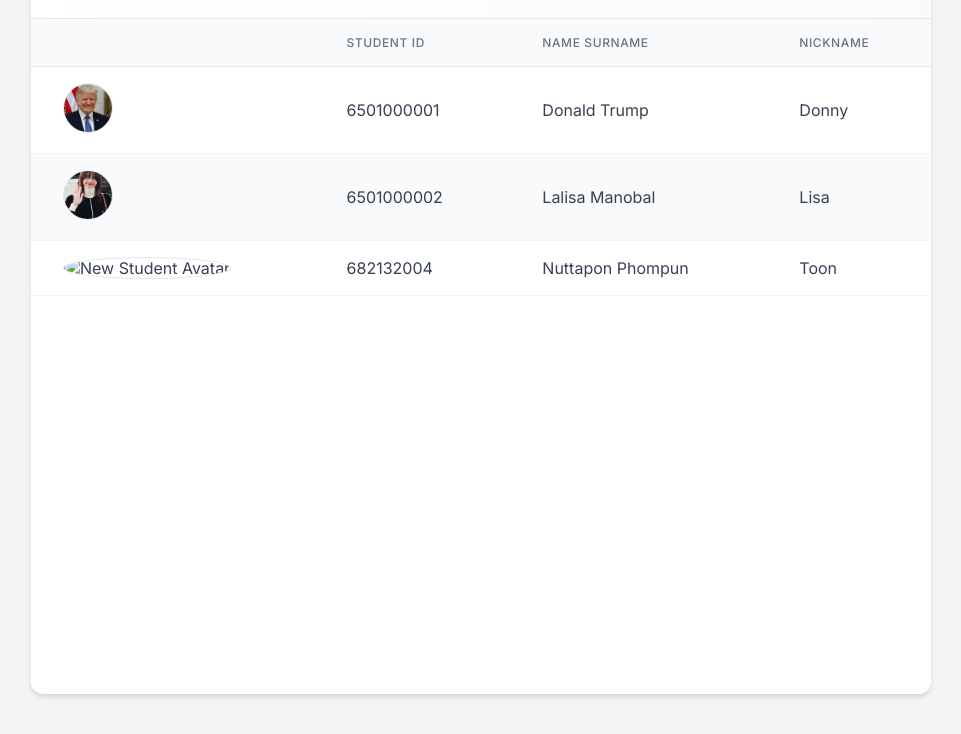
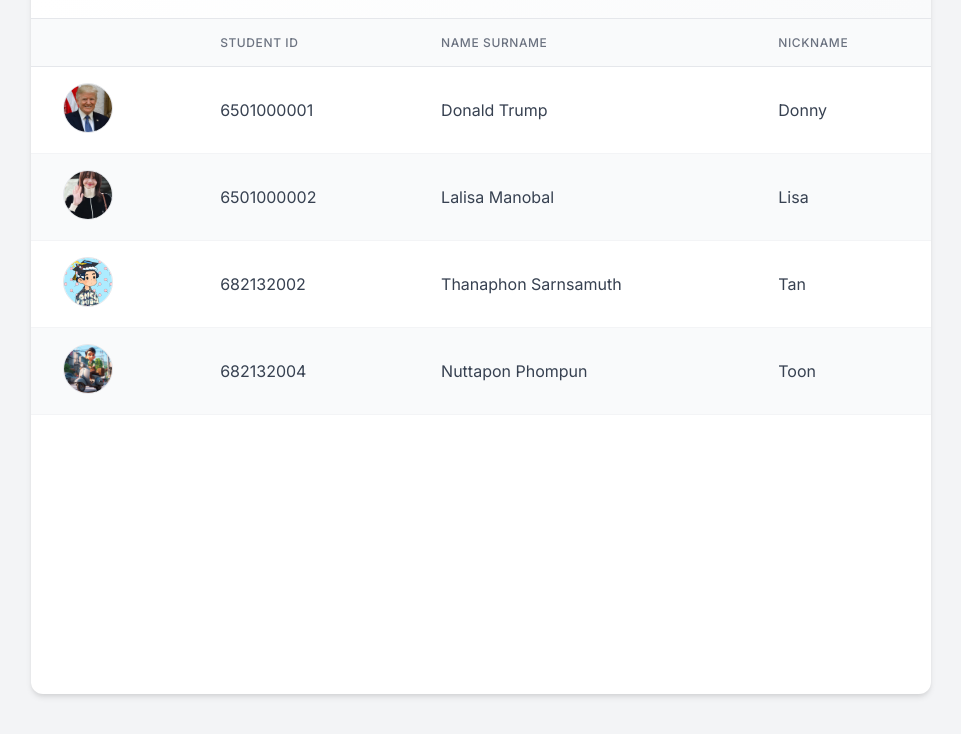
Before and after one commit to chartchai/713-2025-Student-Catalog, a plain HTML site: page docs/index.html in a window 1280 px wide. Shown: the part 146-880 px from the top of the page, without its empty margins (159-1120 px from the left). Drawn offline with Linux system fonts and the light colour scheme.

Commit message:
add profile picture

```diff
--- a/docs/index.html
+++ b/docs/index.html
@@ -64,6 +64,21 @@
           </tr>
 
           <!-- Copy this row to add a new student -->
+          <tr>
+            <td
+              data-label="Avatar"
+              class="avatar-cell"
+            >
+              <img
+                src="assets/tan.png"
+                alt="Thanaphon Sarnsamuth Avatar"
+                class="avatar-img"
+              />
+            </td>
+            <td data-label="Student ID">682132002</td>
+            <td data-label="Name Surname">Thanaphon Sarnsamuth</td>
+            <td data-label="Nickname">Tan</td>
+          </tr>
 
           <tr>
             <td
@@ -71,7 +86,7 @@
               class="avatar-cell"
             >
               <img
-                src="assets/avatar_placeholder.png"
+                src="assets/toon.jpeg"
                 alt="New Student Avatar"
                 class="avatar-img"
               />
```
Also changed, not shown: docs/assets/toon.jpeg (added).
